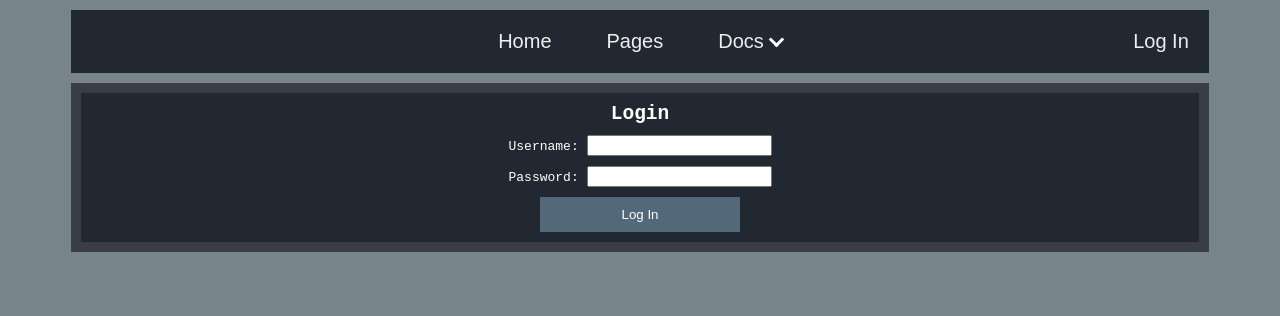
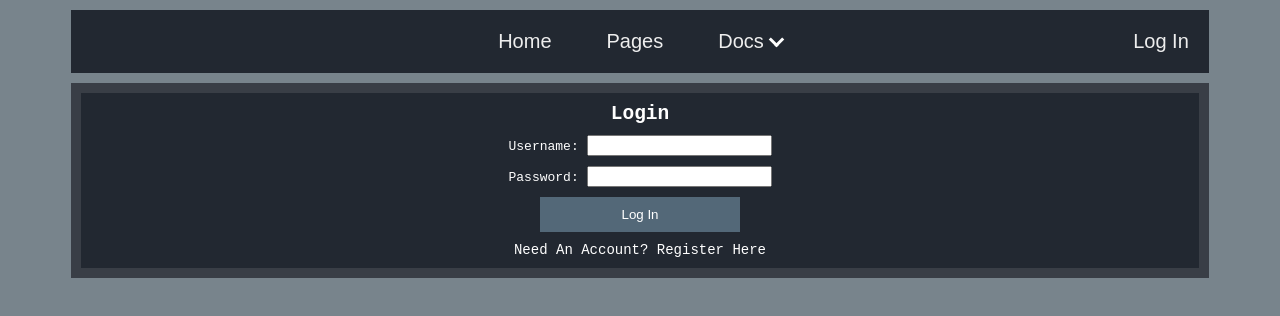
Before and after one commit to jrose0116/WikiTemplate, a Next.js app: page /login in a window 1280 px wide. Shown: the top 316 px of the page. Built offline with nearby package versions, Linux system fonts and the light colour scheme; no server answers.

Commit message:
Add link to register page from login page

```diff
--- a/pages/login.js
+++ b/pages/login.js
@@ -2,6 +2,7 @@ import { useState } from "react";
 import Main from "@/components/main/Main";
 import { toast } from "react-toastify";
 import {signIn} from "next-auth/react"
+import Link from "next/link";
 
 const Login = () => {
     const [username, setUsername] = useState('');
@@ -35,6 +36,7 @@ const Login = () => {
                     <label>Username: <input type="text" value={username} onChange={(e) => setUsername(e.target.value)} required /></label>
                     <label>Password: <input type="password" value={password} onChange={(e) => setPassword(e.target.value)} required /></label>
                     <button type="submit" style={{backgroundColor: "#536878", color: "white", padding: "10px 20px", border: "none", width: "200px", margin: "auto"}}>Log In</button>
+                    <Link style={{color: "white", fontSize: "14px", textDecoration: "none"}} href="/register">Need An Account? Register Here</Link>
                 </form>
             </div>
         </div>
```
